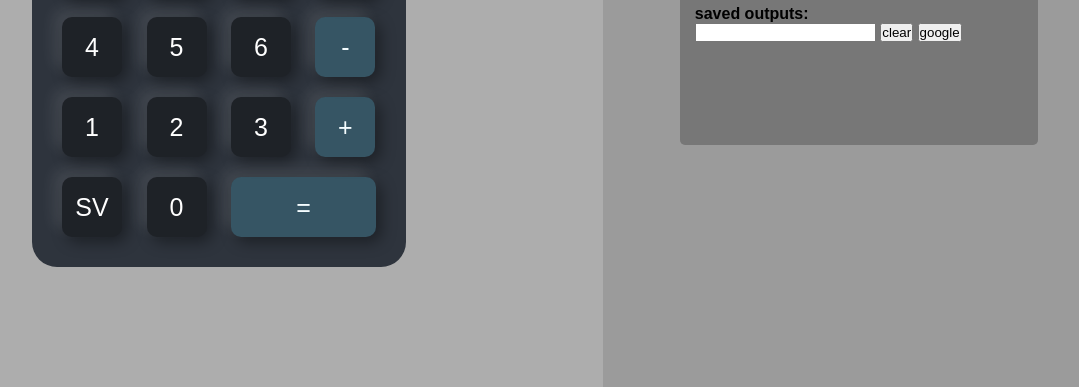
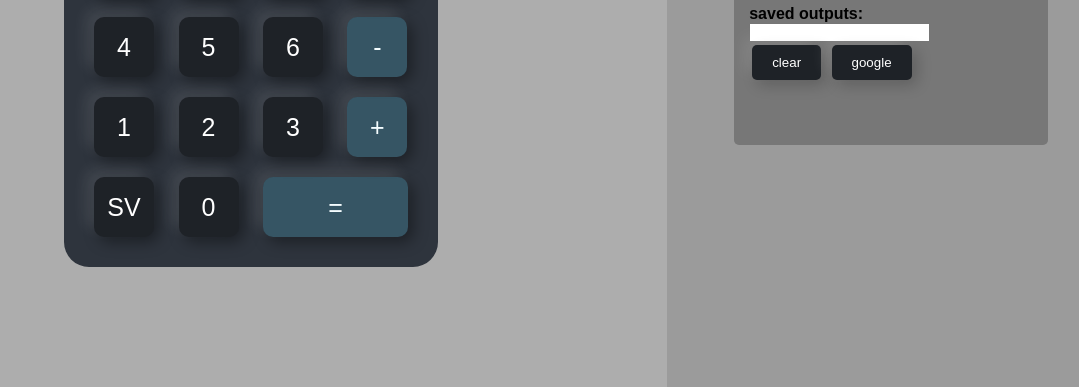
Before and after one commit to rileyBreske/calc, a plain HTML site: page index.html in a window 1280 px wide. Shown: the part 413-800 px from the top of the page, without its empty margins (165-1244 px from the left). Drawn offline with Linux system fonts and the light colour scheme.

Commit message:
addes styles to sidebar buttons

```diff
--- a/index.html
+++ b/index.html
@@ -43,7 +43,7 @@
                 <input type="button" value="+" onclick="display.value += '+' " class="operator">
             </div>
             <div>
-                <input type="button" value="SV" onclick="output.value += display.value" id="save-button">
+                <input type="button" value="SV" onclick="output.value = display.value" id="save-button">
                 <input type="button" value="0" onclick="display.value += '0' ">
                 <input type="button" value="=" onclick="display.value = eval(display.value)" class="equal operator">
             </div>
@@ -51,7 +51,7 @@
     </div>
   </div>
 
-  <div id="right-div">
+  <div class="right-div">
     <h2>Calculator</h2>
     <div class="sidebar1">
             <h3>Github</h3>
@@ -63,7 +63,7 @@
     </div>
     <div class="sidebar2 scroll">
             <h4>saved outputs:</h4>
-            <input type="text" name="output" id="output">
+            <input type="text" name="output" id="output"> <br>
             <input type="button" value="clear" onclick="output.value = '' " class="sidebarButton" id="lookup-button">
             <input type="button" value="google" onclick="openGoogleSearch()" class="sidebarButton">
     </div>
--- a/styles.css
+++ b/styles.css
@@ -9,7 +9,7 @@
   display: flex;
 }
 .container{ /*container for the calculator*/
-  width: 60%;
+  width: 65%;
   height: 100vh;
   background: #adadad;
   display: flex;
@@ -60,8 +60,8 @@ form input.operator{
   background-color: #52caeb38;
 }
 
-#right-div { /*container for the output to the right of the calculator*/
-  width: 40%;
+.right-div { /*container for the output to the right of the calculator*/
+  width: 35%;
   height: 100vh;
   background-color: #9b9b9b;
   position: absolute;
@@ -103,3 +103,19 @@ form .output {
   justify-content: flex-end;
   margin: 20px 0;
 }
+
+.sidebarButton {
+  color: #ffffff;
+  background-color: #1e2227;
+  border: none;
+  padding: 10px 20px;
+  margin: 3px;
+  cursor: pointer;
+  border-radius: 5px;
+  box-shadow: -8px -8px 15px rgba(255, 255, 255, 0.1),5px 5px 15px rgba(0, 0, 0, 0.2);
+}
+
+
+.sidebarButton:hover {
+  background-color: #2c3e50;
+}
```
